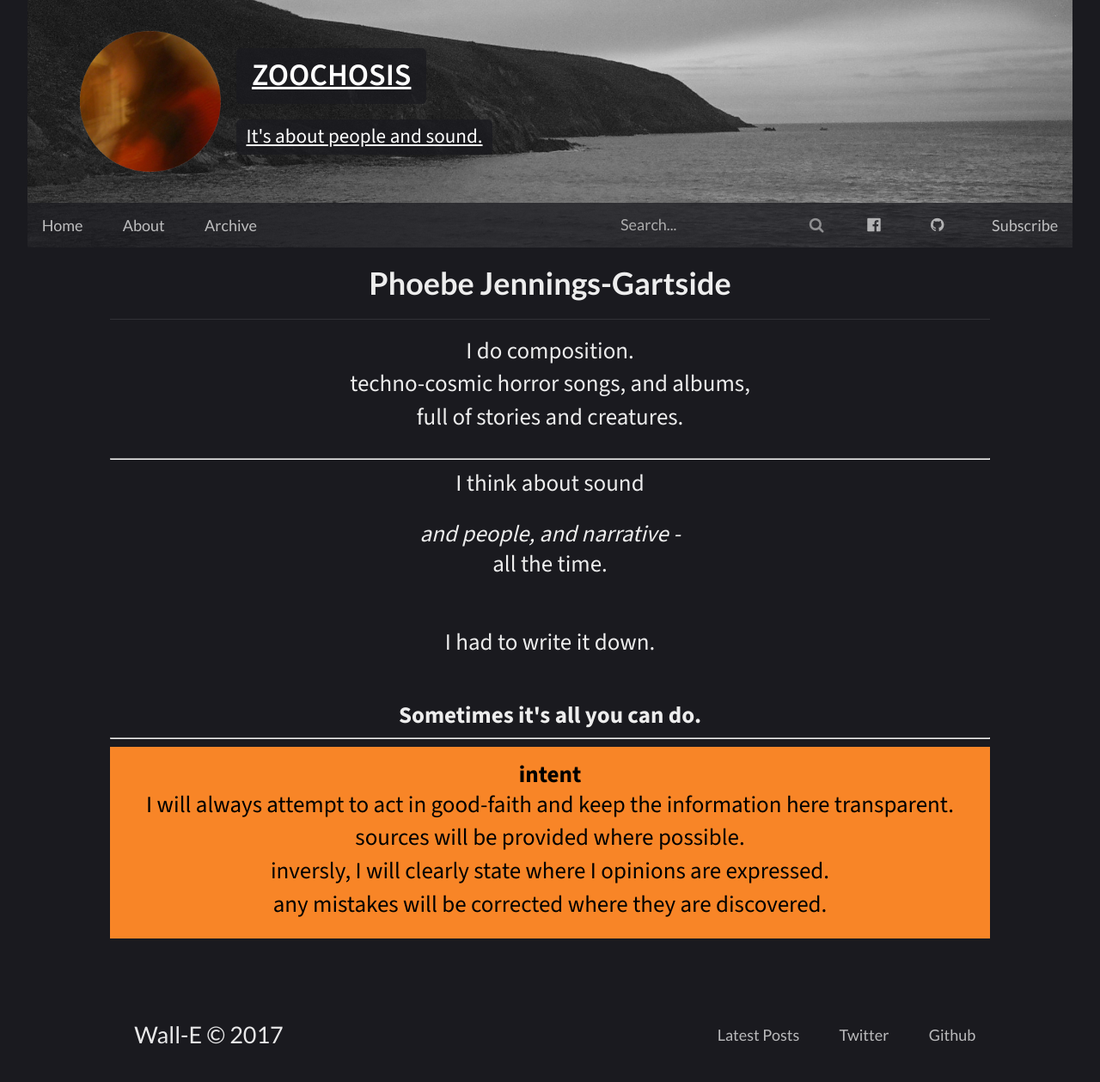
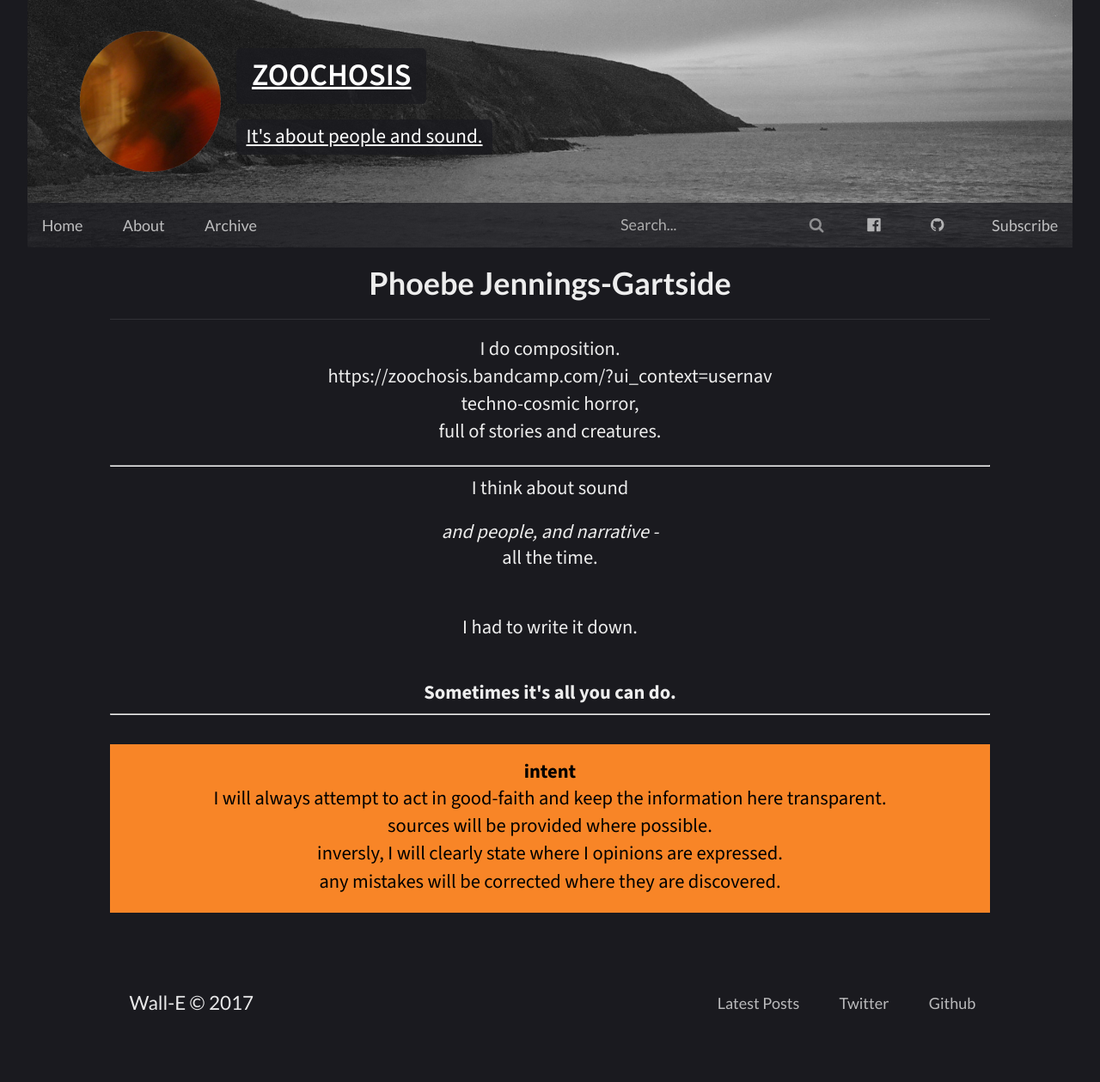
Before and after one commit to ZOOCHOSIS-BLOG/ZOOCHOSIS-BLOG.github.io, a Jekyll site: the page built from about.html, in a window 1280 px wide. Shown: the whole page at 86% size. Built offline with Jekyll 4.4.1, drawn with Linux system fonts in a browser that asks for light colours; after the commit the page ends 1228 px from its top, so only the background shows below that.

Commit message:
about tweaks

```diff
--- a/about.html
+++ b/about.html
@@ -6,17 +6,17 @@ title: Phoebe Jennings-Gartside
 <style>
     p {
         text-align: center;
-        font-size: 1.5rem;
+        font-size: 1.25rem;
     }
 
     i {
         text-align: center;
-        font-size: 1.5rem;
+        font-size: 1.25rem;
     }
 
     b {
         text-align: center;
-        font-size: 1.5rem;
+        font-size: 1.25rem;
     }
 
     .post-container {
@@ -33,7 +33,7 @@ title: Phoebe Jennings-Gartside
 </head>
 
 <p>
-    I do composition. <br> techno-cosmic horror songs, and albums, <br>full of stories and creatures.
+I do composition. <br>https://zoochosis.bandcamp.com/?ui_context=usernav <br>techno-cosmic horror, <br>full of stories and creatures.
 </p>
 <hr>
 <p>I think about sound</p>
@@ -44,9 +44,9 @@ title: Phoebe Jennings-Gartside
 <p>I had to write it down.</p>
 <br>
 <b>Sometimes it's all you can do.</b>
-
+<br>
 <hr>
-
+<br>
 <div class="alert">
     <b>intent</b>
     <p>I will always attempt to act in good-faith and keep the information here transparent. <br>
```
